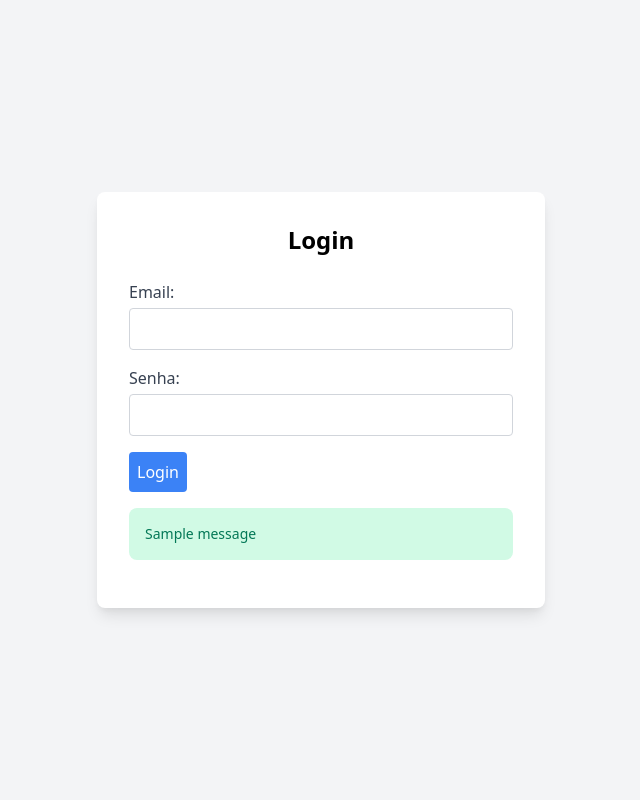
After one commit to CWebler/tekove, a Flask app: page /login in a window 1280 px wide. The commit adds this page. Shown: the whole page, without its empty margins (319-959 px from the left). Run offline with Flask 3, Linux system fonts and the light colour scheme; one stand-in notice (Sample message) is shown; some libraries are stand-ins or nearby versions.

Commit message:
adicionando login

```diff
--- a/app/app.py
+++ b/app/app.py
@@ -1,8 +1,10 @@
-from flask import Flask, jsonify, render_template, request
+from flask import Flask, jsonify, render_template, request, redirect, session, url_for, flash
 import os
 import psycopg2
+from functools import wraps
 
 app = Flask(__name__)
+app.secret_key = os.environ.get('SECRET_KEY', 'alterar')
 
 DATABASE_URL = os.environ.get('DATABASE_URL')
 
@@ -10,9 +12,14 @@ def get_db_connection():
     conn = psycopg2.connect(DATABASE_URL)
     return conn
 
-@app.route('/')
-def index():
-    return jsonify({"message": "Welcome to Tekove!"})
+def login_required(f):
+    @wraps(f)
+    def decorated_function(*args, **kwargs):
+        if 'funcionario_id' not in session:
+            flash('Você precisa estar logado para acessar esta página.', 'warning')
+            return redirect(url_for('login'))
+        return f(*args, **kwargs)
+    return decorated_function
 
 @app.route('/pacientes')
 def get_pacientes():
@@ -158,8 +165,9 @@ def agendar_consulta():
         return render_template("partials/erro.html", erro=e)
 
 
-@app.route('/dashboard')
-def dashboard():
+@app.route('/')
+@login_required
+def index():
     conn = get_db_connection()
     cur = conn.cursor()
     cur.execute("SELECT * FROM Consultas")
@@ -336,6 +344,36 @@ def deletar_paciente(id):
     conn.close()
 
     return render_template("partials/success.html", mensagem="Paciente deletado com sucesso!")
+
+@app.route('/login', methods=['GET', 'POST'])
+def login():
+    if request.method == 'POST':
+        email = request.form['email']
+        senha = request.form['senha']
+
+        conn = get_db_connection()
+        cur = conn.cursor()
+        cur.execute('SELECT * FROM Funcionarios WHERE email = %s', (email,))
+        funcionario = cur.fetchone()
+        cur.close()
+        conn.close()
+
+        if funcionario and funcionario[3] == senha:
+            session['funcionario_id'] = funcionario[0]
+            flash('Login realizado com sucesso!', 'success')
+            return redirect(url_for('index'))
+        else:
+            flash('Email ou senha incorretos!', 'danger')
+
+    return render_template('login.html')
+
+@app.route('/logout')
+@login_required
+def logout():
+    session.pop('funcionario_id', None)
+    flash('Você saiu da sua conta.', 'info')
+    return redirect(url_for('login'))
+
 if __name__ == '__main__':
     app.config['TEMPLATES_AUTO_RELOAD'] = True
     app.run(host='0.0.0.0', debug=True)
--- /dev/null
+++ b/app/templates/login.html
@@ -0,0 +1,40 @@
+<!DOCTYPE html>
+<html lang="en">
+<head>
+    <meta charset="UTF-8">
+    <meta name="viewport" content="width=device-width, initial-scale=1.0">
+    <title>Login</title>
+    <link href="https://cdn.jsdelivr.net/npm/tailwindcss@2.2.19/dist/tailwind.min.css" rel="stylesheet">
+</head>
+<body class="bg-gray-100">
+    <div class="container mx-auto h-screen flex justify-center items-center">
+        <div class="w-full max-w-md bg-white p-8 rounded-lg shadow-lg">
+            <h1 class="text-2xl font-bold mb-6 text-center">Login</h1>
+            <form action="{{ url_for('login') }}" method="POST">
+                <div class="mb-4">
+                    <label for="email" class="block text-gray-700">Email:</label>
+                    <input type="email" id="email" name="email" class="w-full p-2 border border-gray-300 rounded mt-1" required>
+                </div>
+                <div class="mb-4">
+                    <label for="senha" class="block text-gray-700">Senha:</label>
+                    <input type="password" id="senha" name="senha" class="w-full p-2 border border-gray-300 rounded mt-1" required>
+                </div>
+                <div class="flex justify-between items-center">
+                    <button type="submit" class="bg-blue-500 text-white p-2 rounded">Login</button>
+                </div>
+            </form>
+            {% with messages = get_flashed_messages(with_categories=true) %}
+                {% if messages %}
+                    <div class="mt-4">
+                        {% for category, message in messages %}
+                            <div class="p-4 mb-4 text-sm text-{{ 'green' if category == 'success' else 'red' }}-700 bg-{{ 'green' if category == 'success' else 'red' }}-100 rounded-lg dark:bg-{{ 'green' if category == 'success' else 'red' }}-200 dark:text-{{ 'green' if category == 'success' else 'red' }}-800" role="alert">
+                                {{ message }}
+                            </div>
+                        {% endfor %}
+                    </div>
+                {% endif %}
+            {% endwith %}
+        </div>
+    </div>
+</body>
+</html>
```
Also changed, not shown: app/templates/base.html (+5 -4 lines).
